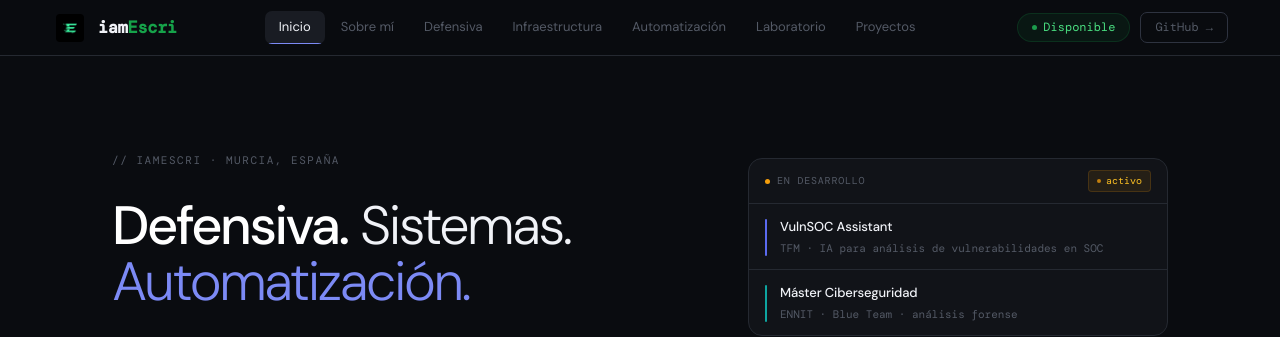
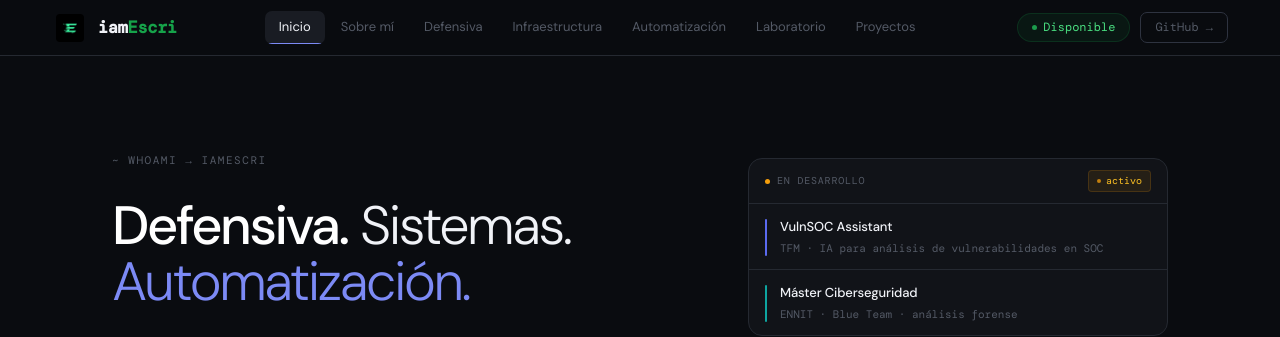
Before and after one commit to iamEscri/iamescri.github.io, a Jekyll site: the page built from index.html, in a window 1280 px wide and 900 px high. Shown: the top 337 px of the window. Built offline with Jekyll 4.4.1, drawn with Linux system fonts in a browser that asks for light colours.

Commit message:
Update index.html

```diff
--- a/index.html
+++ b/index.html
@@ -27,7 +27,7 @@ section: home
   <!-- HERO -->
   <div class="hero">
     <div class="hero-left">
-      <div class="hero-eyebrow">// {{ site.author | downcase }} · murcia, españa</div>
+      <div class="hero-eyebrow"><span class="eyebrow-prompt">~</span> <span class="eyebrow-cmd">whoami</span> <span class="eyebrow-arrow">→</span> <span class="eyebrow-handle">{{ site.author }}</span><span class="eyebrow-cursor"></span></div>
       <h1 class="hero-h1"><b>Defensiva.</b> Sistemas.<br><i>Automatización.</i></h1>
       <p class="hero-desc">
         Técnico IT con base en <em>ASIR</em>, en transición activa hacia
```
